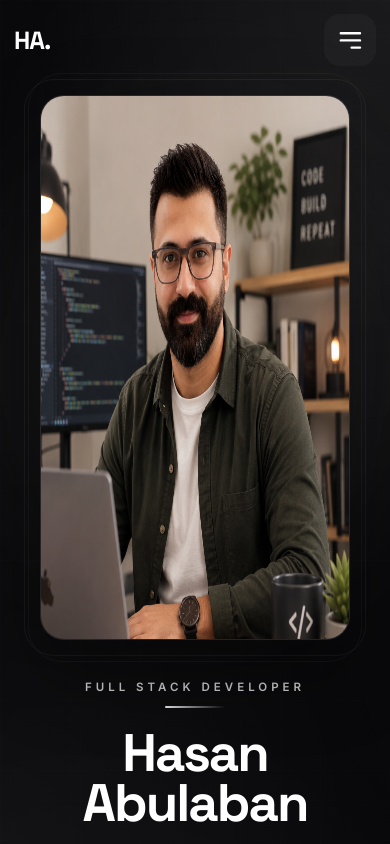
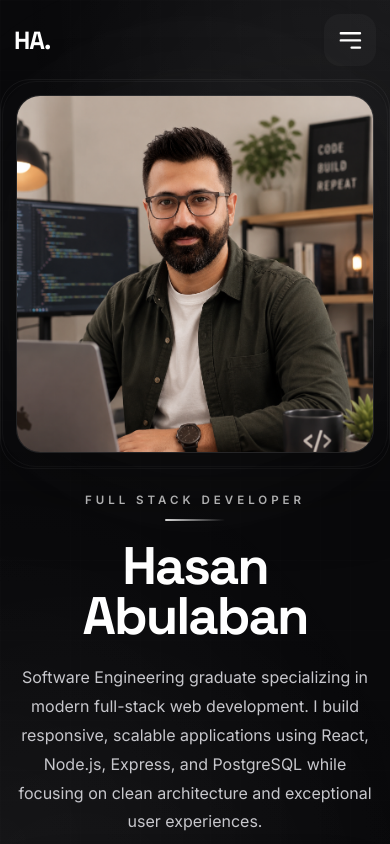
Before and after one commit to Has-has/developer-portfolio, a React (Vite) app: page / in a window 390 px wide. Shown: the top 844 px of the page. Built offline with nearby package versions, Linux system fonts and the light colour scheme.

Commit message:
Update portfolio

```diff
--- a/src/components/Hero/Hero.module.scss
+++ b/src/components/Hero/Hero.module.scss
@@ -243,8 +243,10 @@
 
   z-index: 2;
 
-  width: 540px;
+  width: auto;
+  height: auto;
   max-width: 100%;
+  max-height: 100%;
 
   display: block;
 
@@ -401,7 +403,8 @@
   }
 
   .imageWrapper img {
-    width: 580px;
+    width: auto;
+    height: auto;
   }
 
 }
@@ -426,7 +429,8 @@
   }
 
   .imageWrapper img {
-    width: 470px;
+    width: auto;
+    height: auto;
   }
 
 }
@@ -478,7 +482,8 @@
   }
 
   .imageWrapper img {
-    width: 430px;
+    width: auto;
+    height: auto;
   }
 
   .scroll {
@@ -552,7 +557,8 @@
   }
 
   .imageWrapper img {
-    width: 310px;
+    width: auto;
+    height: auto;
     border-radius: 24px;
   }
 
@@ -573,7 +579,8 @@
   }
 
   .imageWrapper img {
-    width: 270px;
+    width: auto;
+    height: auto;
   }
 
 }
```
